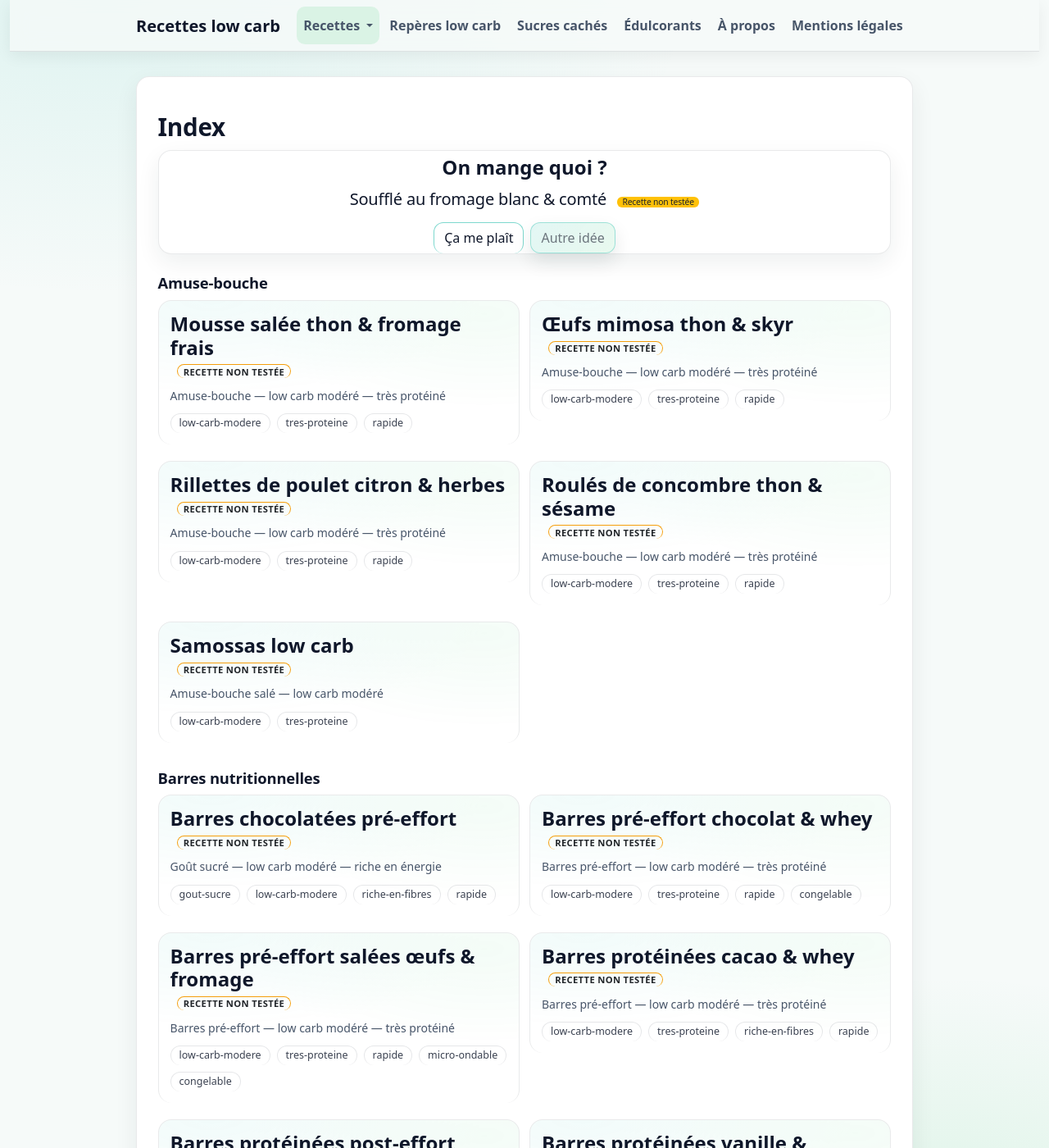
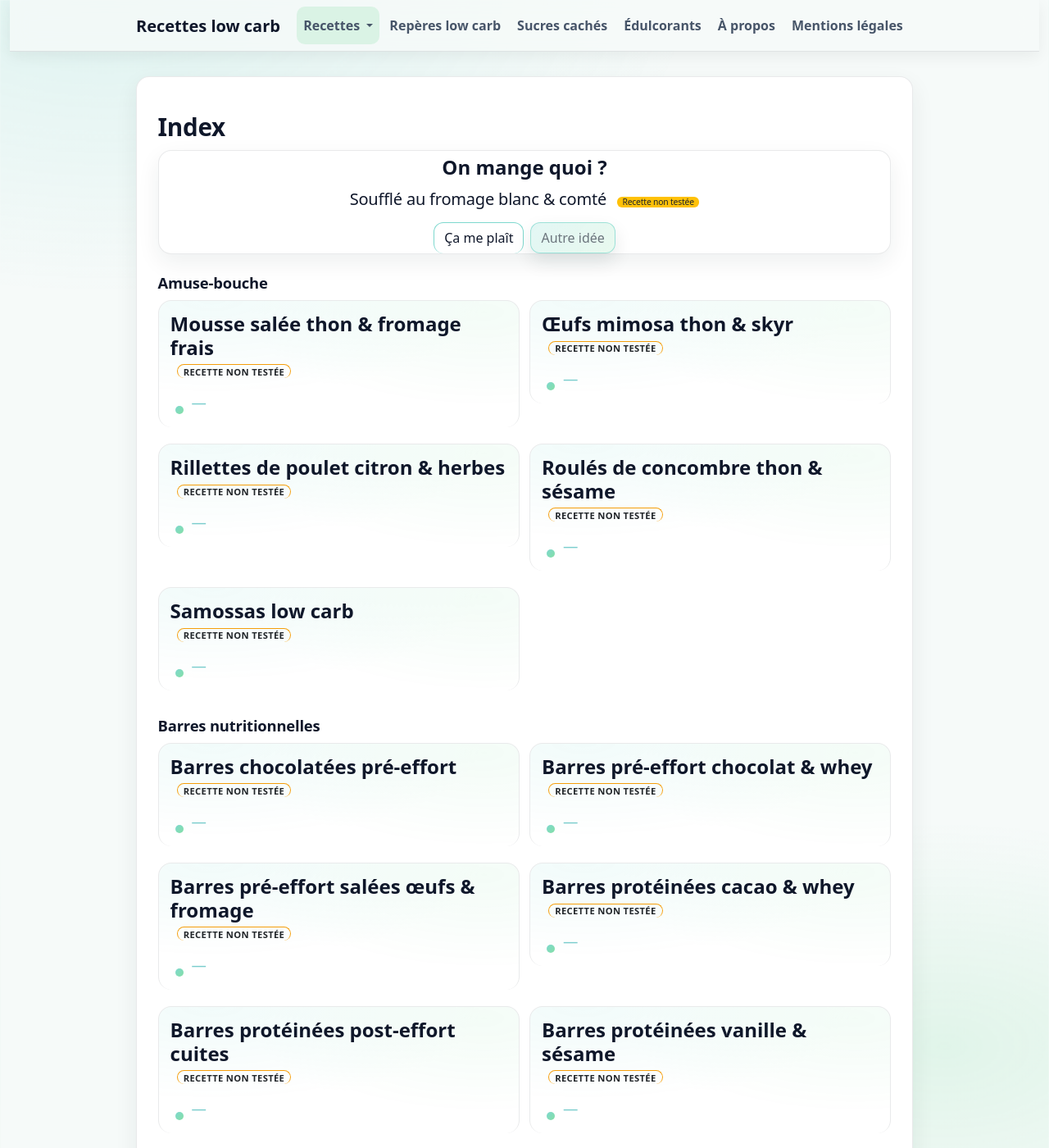
Before and after one commit to laurie-boissay/laurie-boissay.github.io, a Jekyll site: the page built from index.html, in a window 1280 px wide and 1400 px high. Shown: the whole window at 82% size. Built offline with Jekyll 4.4.1, drawn with Linux system fonts in a browser that asks for light colours; some of the changed text lies outside the part shown.

Commit message:
Update index.html
cacher sub title
afficher badges emojis et micronutriments emojis

```diff
--- a/index.html
+++ b/index.html
@@ -11,6 +11,36 @@ body_id: "home"
 <section id="index">
   <h2>Index</h2>
 
+  <!-- Styles locaux (index) -->
+  <style>
+    /* 2 lignes : badges tags puis micronutriments */
+    .recipe-badges-line{
+      display:flex;
+      flex-wrap:nowrap;            /* une seule ligne */
+      gap:.35rem;
+      list-style:none;
+      padding:0;
+      margin:.25rem 0 0 0;
+      overflow-x:auto;             /* si trop long, scroll horizontal */
+      -webkit-overflow-scrolling: touch;
+    }
+    .recipe-badges-line li{
+      display:flex;
+      align-items:center;
+      font-size:1.15rem;
+      line-height:1;
+      white-space:nowrap;
+    }
+    .recipe-badges-wrap{
+      margin-top:.35rem;
+    }
+    /* Placeholder micronutriments (temporaire) */
+    .badge-placeholder{
+      opacity:.55;
+      font-size:.95rem;
+    }
+  </style>
+
   <!-- Suggestion aléatoire -->
   <div class="mb-4">
     <div id="random-pick"></div>
@@ -18,6 +48,39 @@ body_id: "home"
 
   {% assign all_recipes = site.pages | where: "layout", "recipe" | where_exp: "p", "p.recipe_group" %}
   {% assign grouped = all_recipes | group_by: "recipe_group" | sort: "name" %}
+
+  {%- assign hidden_tags = "low-carb-modere,low-carb-strict,gout-sucre" | split: "," -%}
+
+  {%- assign tag_badges = {
+    "tres-proteine": "💪",
+    "riche-en-fibres": "💩",
+    "rapide": "⏱️",
+    "congelable": "❄️",
+    "micro-ondable": "♨️",
+    "peu-calorique": "🪶",
+    "calorique": "🔥",
+    "longue": "🐌"
+  } -%}
+
+  {%- assign micro_badges = {
+    "omega-3": "🐟",
+
+    "vitamine-a": "👁️",
+    "vitamine-c": "🍋",
+    "vitamine-d": "🌤️",
+    "vitamine-e": "🛡️",
+    "vitamine-k": "🩸",
+    "vitamine-b9": "🌱",
+    "vitamine-b12": "🥩",
+
+    "calcium": "🦴",
+    "fer": "🧲",
+    "magnesium": "⚡",
+    "potassium": "🍌",
+    "zinc": "🔩",
+    "selenium": "🧪",
+    "iode": "🌊"
+  } -%}
 
   <!-- Sections catégories -->
   <div id="recipes-index">
@@ -44,19 +107,37 @@ body_id: "home"
                   {% endif %}
                 </div>
 
-                {% if r.recipe_subtitle %}
-                  <div class="text-muted small recipe-card-subtitle">
-                    {{ r.recipe_subtitle }}
-                  </div>
-                {% endif %}
+                <!-- Sous-titre temporairement masqué : on n'affiche plus recipe_subtitle -->
 
-                {% if r.tags %}
-                  <div class="recipe-tags">
-                    {% for tag in r.tags %}
-                      <span class="tag">{{ tag }}</span>
-                    {% endfor %}
-                  </div>
-                {% endif %}
+                <div class="recipe-badges-wrap">
+                  <!-- Ligne 1 : badges (tags) -->
+                  {% if r.tags %}
+                    <ul class="recipe-badges-line badges-tags" aria-label="Badges">
+                      {% for tag in r.tags %}
+                        {% unless hidden_tags contains tag %}
+                          {% if tag_badges[tag] %}
+                            <li title="{{ tag }}">{{ tag_badges[tag] }}</li>
+                          {% endif %}
+                        {% endunless %}
+                      {% endfor %}
+                    </ul>
+                  {% endif %}
+
+                  <!-- Ligne 2 : micronutriments (placeholder si vide) -->
+                  {% assign micros = r.badges_nutritionnels | default: "" %}
+                  <ul class="recipe-badges-line badges-micro" aria-label="Micronutriments">
+                    {% if micros and micros.size > 0 %}
+                      {% for m in micros %}
+                        {% if micro_badges[m] %}
+                          <li title="{{ m }}">{{ micro_badges[m] }}</li>
+                        {% endif %}
+                      {% endfor %}
+                    {% else %}
+                      <li class="badge-placeholder" title="Micronutriments : à compléter">—</li>
+                    {% endif %}
+                  </ul>
+                </div>
+
               </a>
             </article>
           {% endfor %}
```
